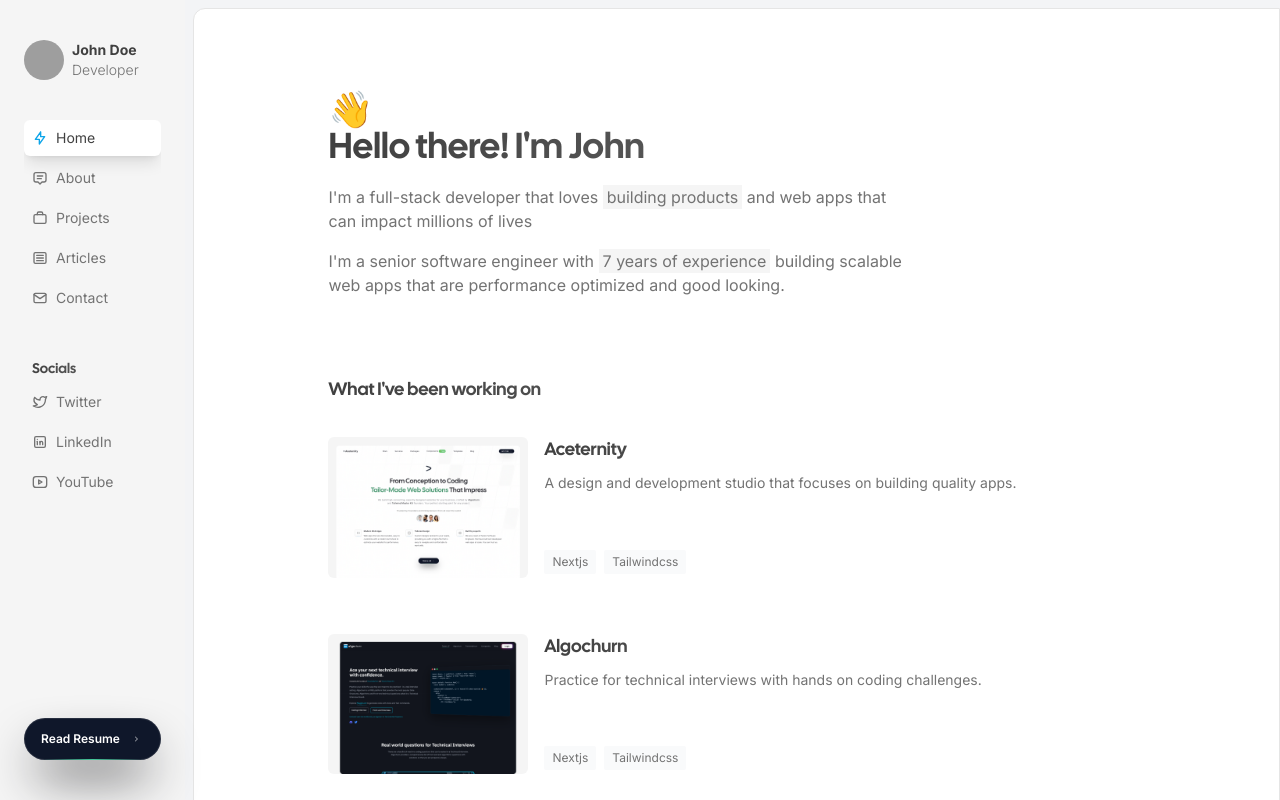
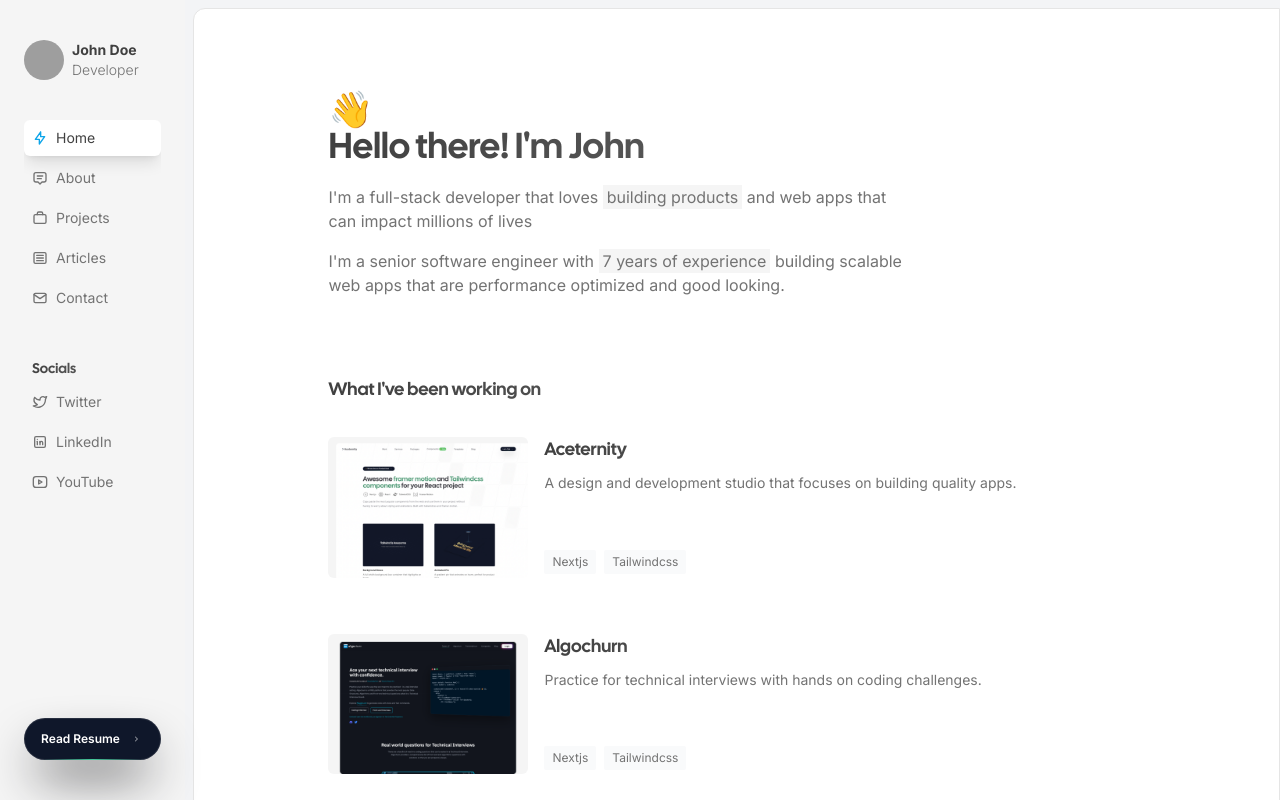
Before and after one commit to manuarora700/sidefolio, a Next.js app: page / in a window 1280 px wide. Built offline with nearby package versions, Linux system fonts and the light colour scheme; grey boxes are pictures that could not be loaded.

Commit message:
Refactor Product Image Imports to Utilize StaticImageData in Next.js

```diff
--- a/src/constants/products.tsx
+++ b/src/constants/products.tsx
@@ -1,14 +1,20 @@
+import sidefolioAceternity from "public/images/sidefolio-aceternity-2.png";
+import sidefolioAceternity2 from "public/images/sidefolio-aceternity-2.png";
+import sidefolioAlgochurn from "public/images/sidefolio-algochurn.png";
+import sidefolioAlgochurn2 from "public/images/sidefolio-algochurn.png";
+import sidefolioMoonbeam from "public/images/sidefolio-moonbeam.png";
+import sidefolioMoonbeam2 from "public/images/sidefolio-moonbeam-2.png";
+import sidefolioTailwindMasterKit from "public/images/sidefolio-tailwindmasterkit.png";
+import sidefolioTailwindMasterKit2 from "public/images/sidefolio-tailwindmasterkit-2.png";
+
 export const products = [
   {
     href: "https://aceternity.com",
     title: "Aceternity",
     description:
       "A design and development studio that focuses on building quality apps.",
-    thumbnail: "/images/sidefolio-aceternity.png",
-    images: [
-      "/images/sidefolio-aceternity.png",
-      "/images/sidefolio-aceternity-2.png",
-    ],
+    thumbnail: sidefolioAceternity,
+    images: [sidefolioAceternity, sidefolioAceternity2],
     stack: ["Nextjs", "Tailwindcss"],
     slug: "aceternity",
     content: (
@@ -37,11 +43,8 @@
     title: "Algochurn",
     description:
       "Practice for technical interviews with hands on coding challenges.",
-    thumbnail: "/images/sidefolio-algochurn.png",
-    images: [
-      "/images/sidefolio-algochurn.png",
-      "/images/sidefolio-algochurn-2.png",
-    ],
+    thumbnail: sidefolioAlgochurn,
+    images: [sidefolioAlgochurn, sidefolioAlgochurn2],
     stack: ["Nextjs", "Tailwindcss"],
     slug: "algochurn",
     content: (
@@ -70,11 +73,8 @@
     title: "Moonbeam",
     description:
       "Never write from scratch again with Moonbeam, your AI first writing tool",
-    thumbnail: "/images/sidefolio-moonbeam.png",
-    images: [
-      "/images/sidefolio-moonbeam.png",
-      "/images/sidefolio-moonbeam-2.png",
-    ],
+    thumbnail: sidefolioMoonbeam,
+    images: [sidefolioMoonbeam, sidefolioMoonbeam2],
     stack: ["Nextjs", "Tailwindcss"],
     slug: "moonbeam",
     content: (
@@ -103,11 +103,8 @@
     title: "Tailwind Master Kit",
     description:
       "A beautiful and comprehensive Tailwind CSS components library for building modern websites and applications.",
-    thumbnail: "/images/sidefolio-tailwindmasterkit.png",
-    images: [
-      "/images/sidefolio-tailwindmasterkit.png",
-      "/images/sidefolio-tailwindmasterkit-2.png",
-    ],
+    thumbnail: sidefolioTailwindMasterKit,
+    images: [sidefolioTailwindMasterKit, sidefolioTailwindMasterKit2],
     stack: ["Nextjs", "Tailwindcss"],
     slug: "tailwindmasterkit",
     content: (
--- a/src/types/products.tsx
+++ b/src/types/products.tsx
@@ -1,8 +1,10 @@
+import { StaticImageData } from "next/image";
+
 export type Product = {
   title: string;
   description: string;
   thumbnail: string;
-  images: string[];
+  images: StaticImageData;
   href: string;
   slug?: string;
   stack?: string[];
```
